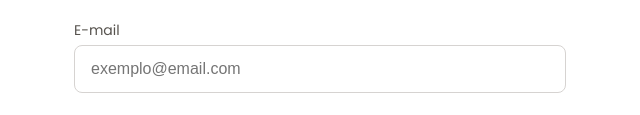
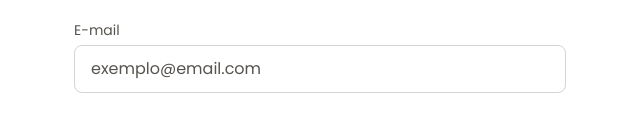
Before and after one commit to jonascarvalh/trilhas-inova-desafio-2, a plain HTML site: page src/index.html in a window 1280 px wide. Shown: the part 685-800 px from the top of the page, 10-650 px from the left. Drawn offline with Linux system fonts and the light colour scheme.

Commit message:
fix: aplicando o mesmo estilo para todos os inputs

```diff
--- a/src/css/styles.css
+++ b/src/css/styles.css
@@ -164,7 +164,7 @@ input:focus {
     border: 2px solid var(--color-stroke-highlight);
 }
 
-input[type="text"]::placeholder {
+input::placeholder {
     color: var(--color-text-secondary);
     font-family: var(--font-primary);
 }
```
